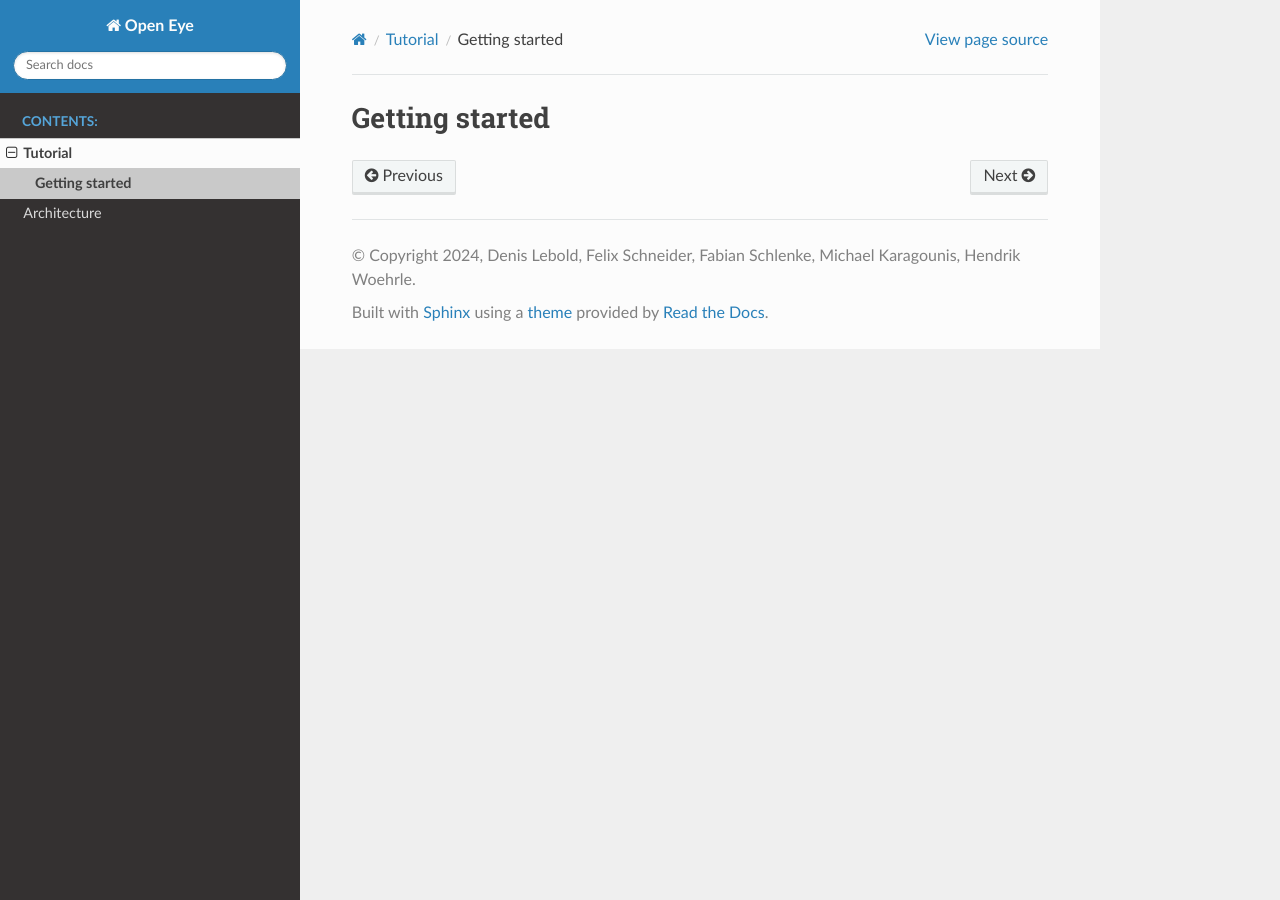
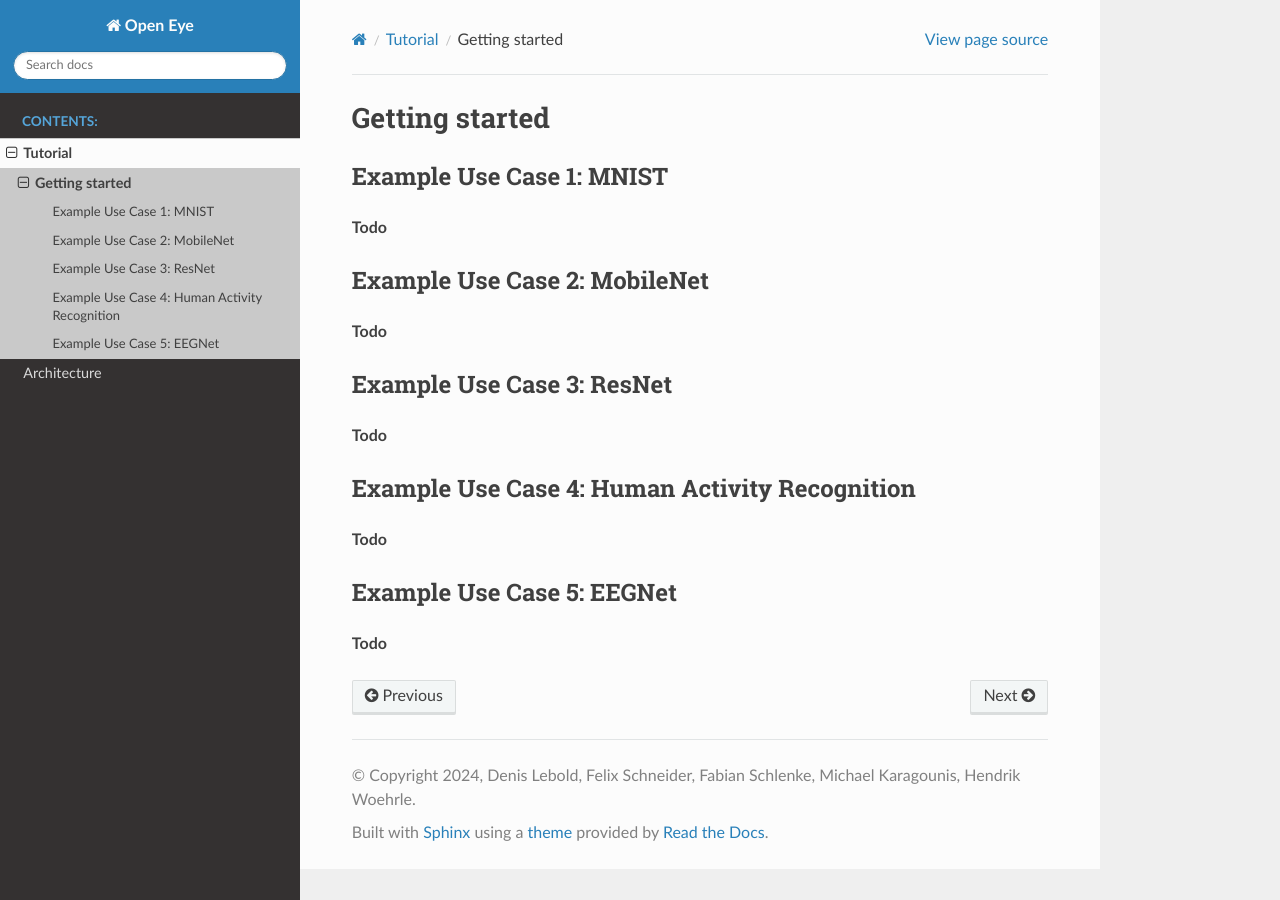
Before and after one commit to Learning-Chips-Lab/OpenEye, a Sphinx documentation site: the page built from doc/source/tutorial/getting_started.md, in a window 1280 px wide. Built offline with Sphinx 7.4.7 and the Read the Docs theme 3.1.0, drawn with Linux system fonts in a browser that asks for light colours; pages that are not in the unit, such as notebooks, are missing from menus.

Commit message:
added outline for tutorial

```diff
--- a/doc/source/tutorial/getting_started.md
+++ b/doc/source/tutorial/getting_started.md
@@ -1 +1,22 @@
 # Getting started
+
+
+## Example Use Case 1: MNIST
+
+**Todo**
+
+## Example Use Case 2: MobileNet
+
+**Todo**
+
+## Example Use Case 3: ResNet
+
+**Todo**
+
+## Example Use Case 4: Human Activity Recognition
+
+**Todo**
+
+## Example Use Case 5: EEGNet
+
+**Todo**
```
